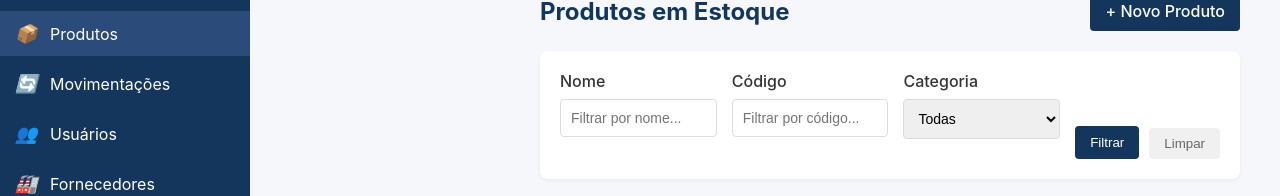
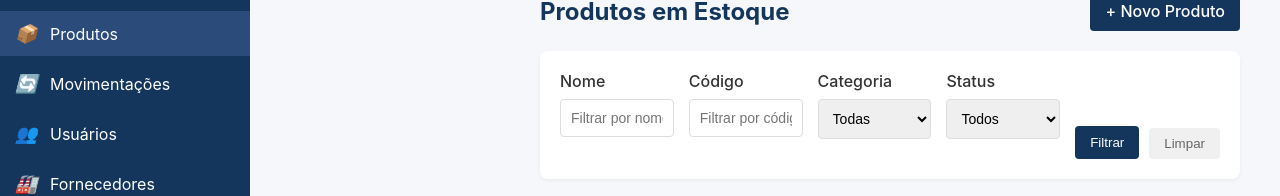
Before and after one commit to RuanLopes1350/gestao-de-estoque-front, a React (Vite) app: page /produtos in a window 1280 px wide. Shown: the part 197-393 px from the top of the page. Built offline with nearby package versions, Linux system fonts and the light colour scheme; no server answers.

Commit message:
adicionado campo para filtragem por status mas ainda não funcional, necessario ajuste no backend

```diff
--- a/src/pages/Produtos/ListaProdutos.css
+++ b/src/pages/Produtos/ListaProdutos.css
@@ -198,14 +198,14 @@
   color: #666;
 }
 
-@media (max-width: 992px) {
+@media (max-width: 1200px) {
   .filtro-row {
-    flex-direction: column;
-    gap: 15px;
+    flex-wrap: wrap;
   }
 
-  .form-buttons {
-    flex-direction: row;
+  .form-group {
+    min-width: 200px;
+    margin-bottom: 10px;
   }
 }
 
--- a/src/pages/Produtos/ListaProdutos.jsx
+++ b/src/pages/Produtos/ListaProdutos.jsx
@@ -11,6 +11,7 @@ const ListaProdutos = () => {
     nome: '',
     codigo: '',
     categoria: '',
+    status: '',
     page: 1,
     limite: 10
   });
@@ -123,6 +124,20 @@ const ListaProdutos = () => {
                 <option value="A">Categoria A</option>
                 <option value="B">Categoria B</option>
                 <option value="C">Categoria C</option>
+              </select>
+            </div>
+            {/* Novo seletor de status */}
+            <div className="form-group">
+              <label htmlFor="status">Status</label>
+              <select
+                id="status"
+                name="status"
+                value={filtros.status}
+                onChange={handleFiltroChange}
+              >
+                <option value="">Todos</option>
+                <option value="true">Ativos</option>
+                <option value="false">Inativos</option>
               </select>
             </div>
             <div className="form-buttons">
--- a/src/services/produtoService.js
+++ b/src/services/produtoService.js
@@ -7,6 +7,7 @@ const produtoService = {
     if (filtros.nome) params.append('nome_produto', filtros.nome);
     if (filtros.codigo) params.append('codigo_produto', filtros.codigo);
     if (filtros.categoria) params.append('categoria', filtros.categoria);
+    if (filtros.status !== undefined && filtros.status !== '') params.append('status', filtros.status);
     // Convertendo explicitamente para string
     if (filtros.page) params.append('page', String(filtros.page));
     if (filtros.limite) params.append('limite', String(filtros.limite));
@@ -104,6 +105,7 @@ const produtoService = {
         codigo: produto.codigo_produto || produto.codigo,
         descricao: produto.descricao,
         preco: produto.preco,
+        custo: produto.custo,
         quantidade: produto.estoque || produto.quantidade,
         categoria: produto.categoria,
         fabricante: produto.marca || produto.fabricante,
```
